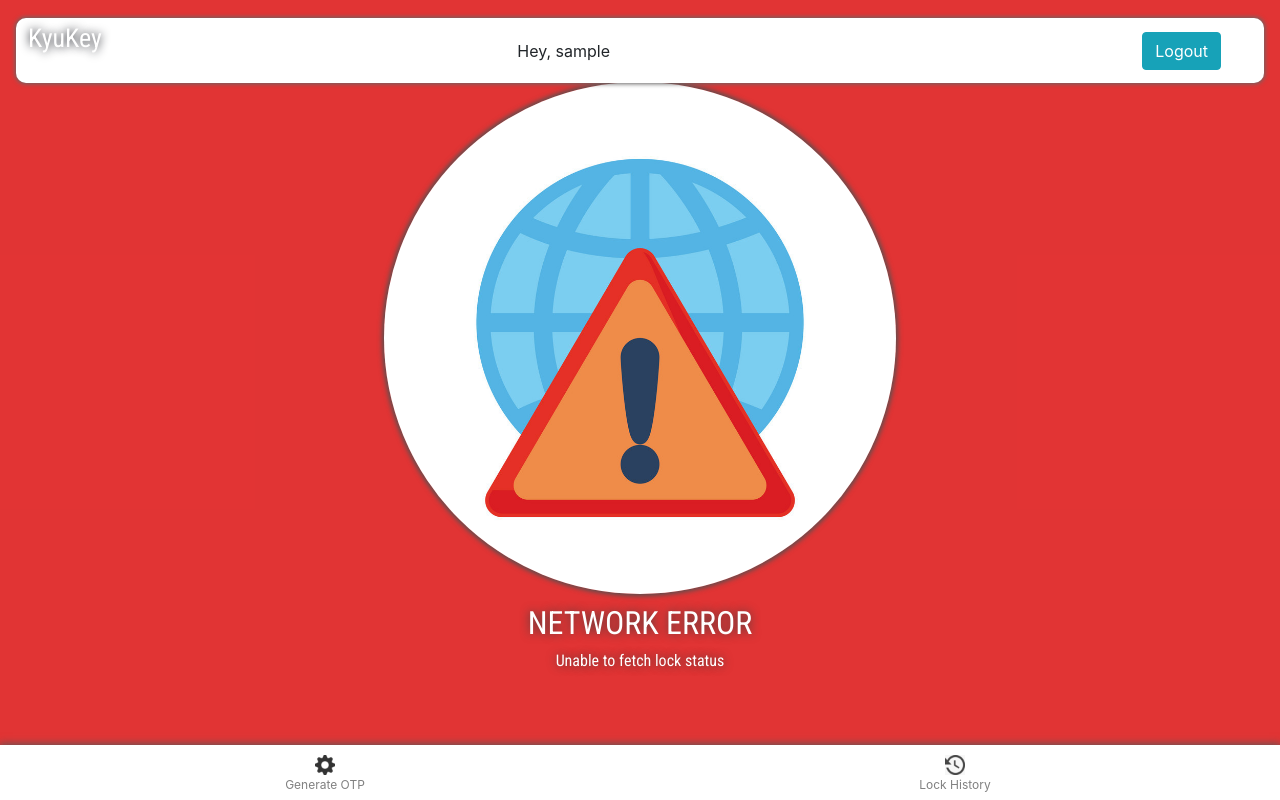
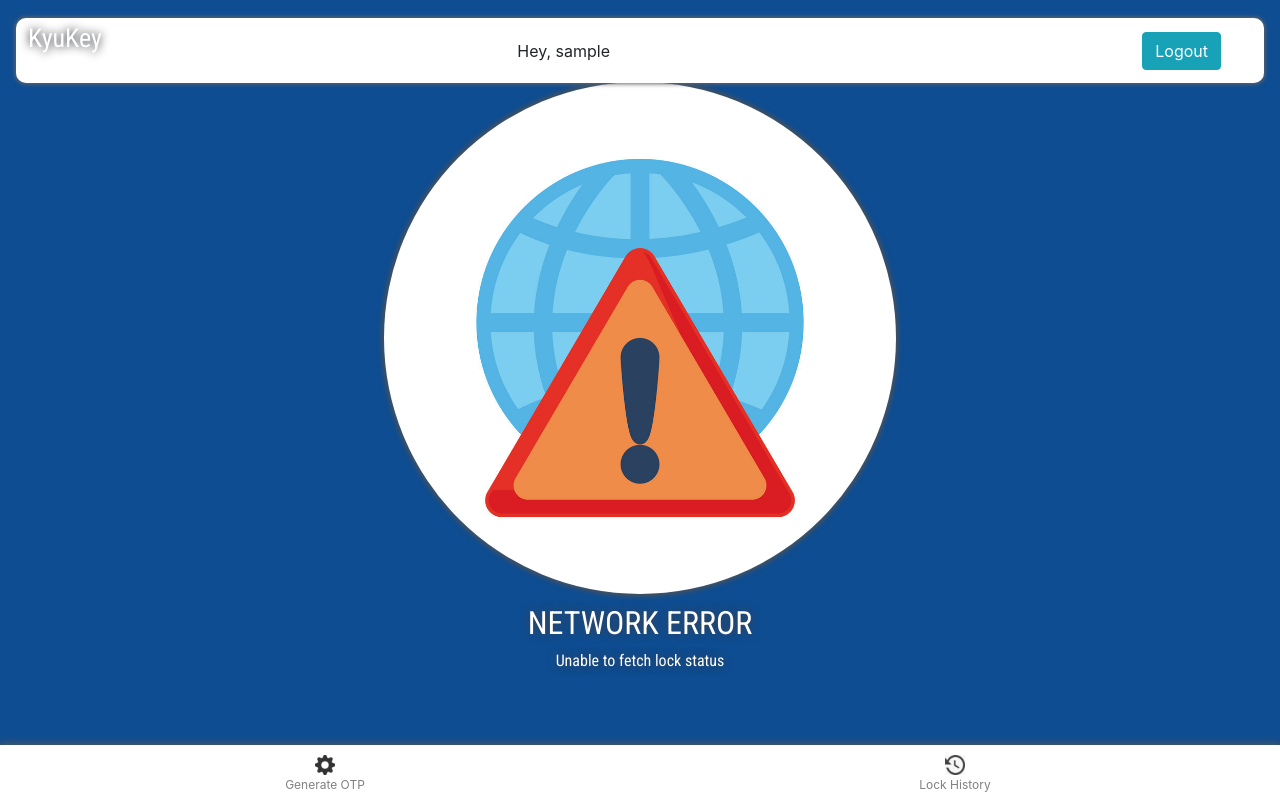
Before and after one commit to subodhk01/kyukey-lock, a Django app: page / in a window 1280 px wide. Run offline with Django 3.2, Linux system fonts and the light colour scheme; the visitor is signed in with stand-in values (Sample User, id 1); data that the repository does not hold is empty; some libraries are stand-ins or nearby versions.

Commit message:
HomePage color changes

```diff
--- a/templates/index.html
+++ b/templates/index.html
@@ -26,23 +26,23 @@
                             $('#loadingbutton').hide();
                             console.log(data);
                             if(data['status']=='u'){
-                                $('.outer-container').css('background','rgb(22, 199, 64)');
-                                $('meta[name=theme-color]').attr('content', 'rgb(22, 199, 64)');
+                                $('.outer-container').css('background','rgb(63, 224, 208)');
+                                $('meta[name=theme-color]').attr('content', 'rgb(63, 224, 208)');
                                 $('#locked-container').hide();
                                 $('#warning-container').hide();
                                 $('#unlocked-container').fadeIn();
 
                             }
                             else if(data['status']=='l'){
-                                $('.outer-container').css('background','rgb(15, 150, 228)');
-                                $('meta[name=theme-color]').attr('content', 'rgb(15, 150, 228)');
+                                $('.outer-container').css('background','rgb(88, 139, 174)');
+                                $('meta[name=theme-color]').attr('content', 'rgb(88, 139, 174)');
                                 $('#unlocked-container').hide();
                                 $('#warning-container').hide();
                                 $('#locked-container').fadeIn();
                             }
                             else{
-                                $('.outer-container').css('background','rgba(223, 34, 34, 0.918)');
-                                $('meta[name=theme-color]').attr('content', 'rgba(223, 34, 34, 0.918)');
+                                $('.outer-container').css('background','rgb(14, 77, 146)');
+                                $('meta[name=theme-color]').attr('content', 'rgb(14, 77, 146)');
                                 $('#unlocked-container').hide();
                                 $('#locked-container').hide();
                                 $('#warning-container').fadeIn();
@@ -50,8 +50,8 @@
                         },
                         error: function(data){
                             console.log("I'm a magical error that even bypassed the try-except :-)");
-                            $('.outer-container').css('background','rgba(223, 34, 34, 0.918)');
-                            $('meta[name=theme-color]').attr('content', 'rgba(223, 34, 34, 0.918)');
+                            $('.outer-container').css('background','rgb(14, 77, 146)');
+                            $('meta[name=theme-color]').attr('content', 'rgb(14, 77, 146)');
                             $('#unlocked-container').hide();
                             $('#locked-container').hide();
                             $('#warning-container').fadeIn();
```
